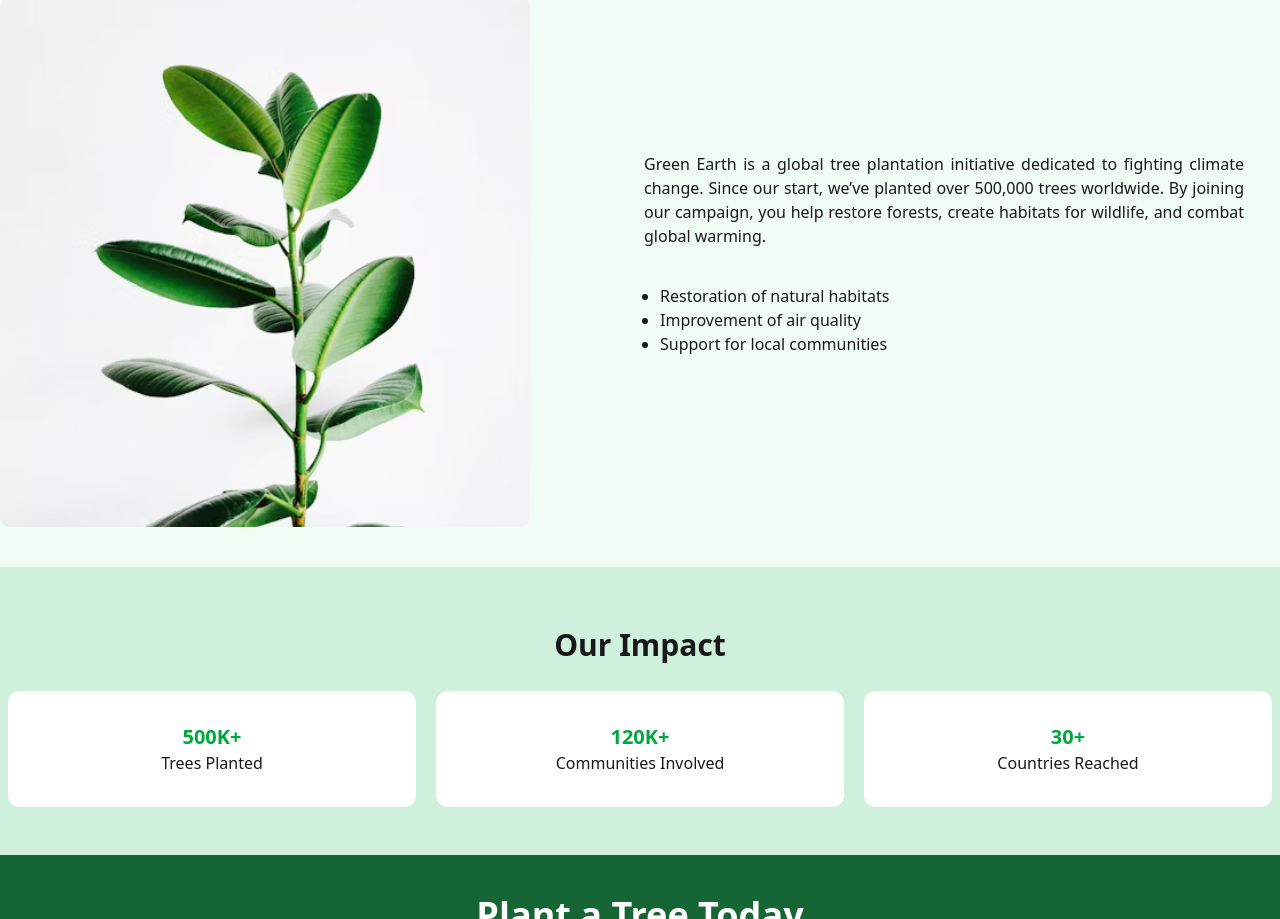
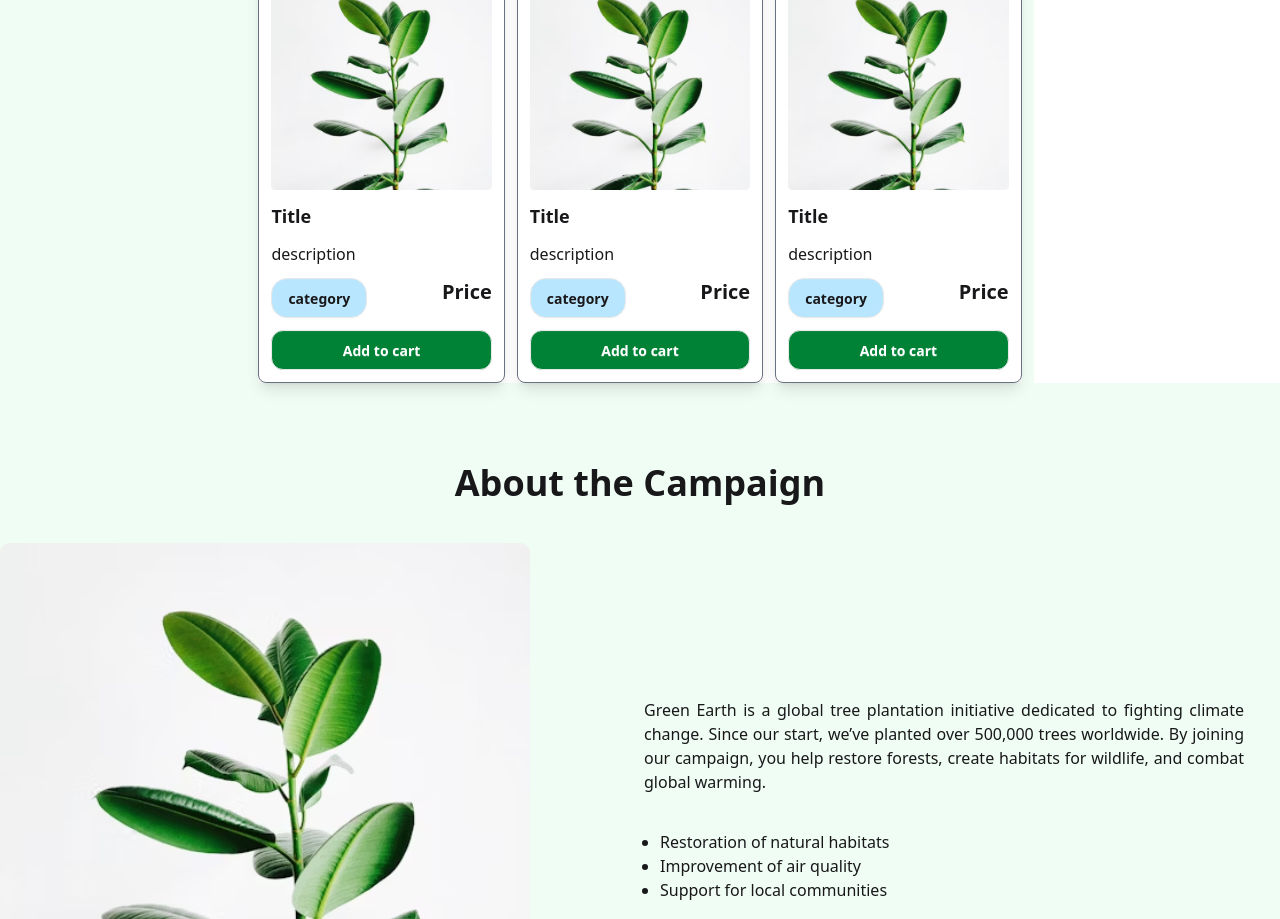
Before and after one commit to Shaker-bd/assignment-6-Green-Earth, a plain HTML site: page index.html in a window 1280 px wide. Shown: the part 487-1406 px from the top of the page. Drawn offline with nearby package versions, Linux system fonts and the light colour scheme.

Commit message:
main Section added

```diff
--- a/index.html
+++ b/index.html
@@ -15,7 +15,7 @@
     <link rel="stylesheet" href="./style.css" />
   </head>
   <body>
-    <!-- Nav Bar Section-->
+    <!-- Navbar Section-->
     <div class="header bg-[#15803d]">
       <nav class="max-w-[1420px] mx-auto">
         <div class="navbar shadow-sm">
@@ -74,7 +74,7 @@
         </figure>
         <div class="banner-middle text-center space-y-3">
           <h1 class="lg:text-4xl font-bold">Plant a Tree, Grow a Future</h1>
-          <p>
+          <p class="hidden lg:block">
             Join our mission to plant 1 million trees and make the Earth greener
             for future generations.
           </p>
@@ -90,6 +90,65 @@
 
     <!-- Main Section -->
     <section class="bg-[#f0fdf4]">
+      <main class="max-w-[1400px] mx-auto">
+        <h1 class="text-4xl font-bold text-center py-10">Choose Your Trees</h1>
+        <div class="container grid grid-cols-5 gap-3">
+          <aside class="category-container">Category</aside>
+          <div
+            class="card-container col-span-3 bg-white grid grid-cols-3 gap-3"
+          >
+            <div class="card shadow-lg border-1 border-gray-500 p-3">
+              <div>
+                <figure><img src="./assets/about.png" alt="" /></figure>
+              </div>
+              <div class="space-y-3 py-3">
+                <h3 class="text-lg font-semibold">Title</h3>
+                <p>description</p>
+                <div class="flex justify-between">
+                  <button class="btn rounded-2xl bg-sky-200">category</button>
+                  <h3 class="text-xl font-bold">Price</h3>
+                </div>
+              </div>
+              <button class="btn w-full bg-green-700 rounded-xl text-white">
+                Add to cart
+              </button>
+            </div>
+            <div class="card shadow-lg border-1 border-gray-500 p-3">
+              <div>
+                <figure><img src="./assets/about.png" alt="" /></figure>
+              </div>
+              <div class="space-y-3 py-3">
+                <h3 class="text-lg font-semibold">Title</h3>
+                <p>description</p>
+                <div class="flex justify-between">
+                  <button class="btn rounded-2xl bg-sky-200">category</button>
+                  <h3 class="text-xl font-bold">Price</h3>
+                </div>
+              </div>
+              <button class="btn w-full bg-green-700 rounded-xl text-white">
+                Add to cart
+              </button>
+            </div>
+            <div class="card shadow-lg border-1 border-gray-500 p-3">
+              <div>
+                <figure><img src="./assets/about.png" alt="" /></figure>
+              </div>
+              <div class="space-y-3 py-3">
+                <h3 class="text-lg font-semibold">Title</h3>
+                <p>description</p>
+                <div class="flex justify-between">
+                  <button class="btn rounded-2xl bg-sky-200">category</button>
+                  <h3 class="text-xl font-bold">Price</h3>
+                </div>
+              </div>
+              <button class="btn w-full bg-green-700 rounded-xl text-white">
+                Add to cart
+              </button>
+            </div>
+          </div>
+          <aside class="cart-container bg-white">Cart</aside>
+        </div>
+      </main>
       <!-- Campain Section -->
       <section class="campain max-w-[1420px] mx-auto py-10">
         <h1 class="text-4xl font-bold text-center py-10">About the Campaign</h1>
@@ -122,7 +181,7 @@
     <section class="bg-[#cff0dc]">
       <div class="impact-container max-w-[1420px] mx-auto py-10">
         <h1 class="text-3xl font-bold text-center py-5">Our Impact</h1>
-        <div class="impact-card grid grid-cols-3 gap-5 p-2">
+        <div class="impact-card grid lg:grid-cols-3 gap-5 p-2">
           <div
             class="bg-white py-8 px-10 flex flex-col justify-center items-center rounded-xl"
           >
@@ -147,7 +206,7 @@
 
     <!-- Form section -->
     <div class="form-container bg-[#166534]">
-      <div class="max-w-[1420px] mx-auto">
+      <div class="max-w-[1420px] mx-auto py-10">
         <h1 class="text-4xl font-bold text-white text-center py-10">
           Plant a Tree Today
         </h1>
@@ -177,7 +236,7 @@
     </div>
     <footer class="bg-[#14532d]">
       <div class="max-w-[1420px] mx-auto">
-        <p class="text-white text-center py-1">
+        <p class="text-white text-center py-3">
           © 2025 Green Earth. All Rights Reserved.
         </p>
       </div>
```
